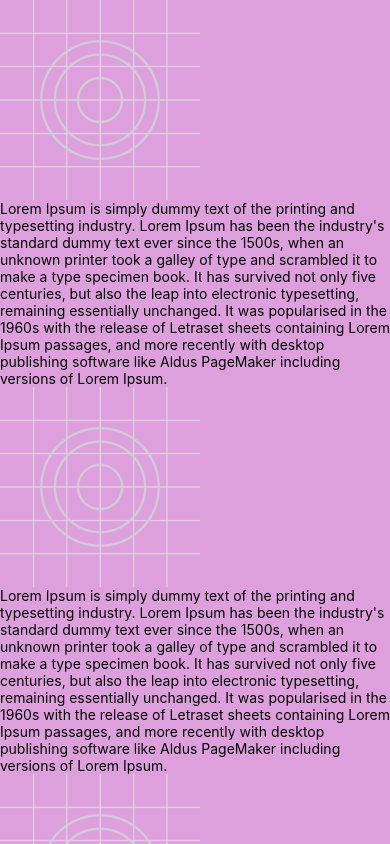
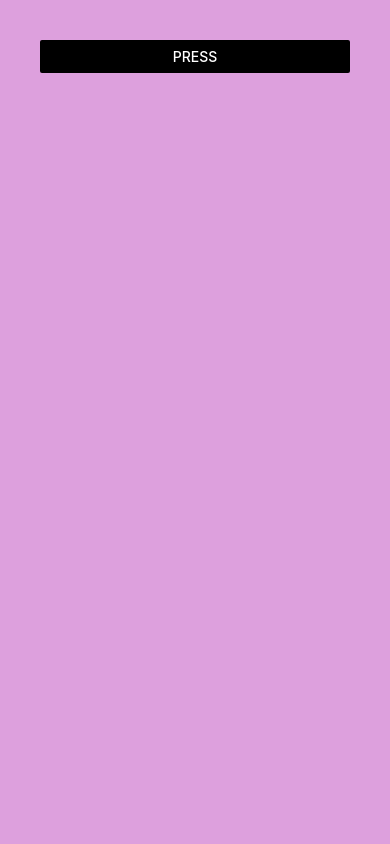
Before and after one commit to av1v3k/learn-rn, a React Native app: screen / in a window 390 px wide. Built offline with nearby package versions, Linux system fonts and the light colour scheme.

Commit message:
Button component

```diff
--- a/App.js
+++ b/App.js
@@ -1,4 +1,11 @@
-import { View, Text, Image, ImageBackground, ScrollView } from "react-native";
+import {
+  View,
+  Text,
+  Image,
+  ImageBackground,
+  ScrollView,
+  Button,
+} from "react-native";
 const logoImg = require("./assets/adaptive-icon.png");
 const logoImg2 = "https://picsum.photos/200";
 
@@ -8,61 +15,14 @@
       style={{
         backgroundColor: "plum",
         flex: 1,
-        // justifyContent: "center",
-        // alignItems: "center",
+        padding: 40,
       }}
     >
-      <ScrollView>
-        <Image source={logoImg} style={{ width: 200, height: 200 }} />
-        <Text>
-          Lorem Ipsum is simply dummy text of the printing and typesetting
-          industry. Lorem Ipsum has been the industry's standard dummy text ever
-          since the 1500s, when an unknown printer took a galley of type and
-          scrambled it to make a type specimen book. It has survived not only
-          five centuries, but also the leap into electronic typesetting,
-          remaining essentially unchanged. It was popularised in the 1960s with
-          the release of Letraset sheets containing Lorem Ipsum passages, and
-          more recently with desktop publishing software like Aldus PageMaker
-          including versions of Lorem Ipsum.
-        </Text>
-
-        <Image source={logoImg} style={{ width: 200, height: 200 }} />
-        <Text>
-          Lorem Ipsum is simply dummy text of the printing and typesetting
-          industry. Lorem Ipsum has been the industry's standard dummy text ever
-          since the 1500s, when an unknown printer took a galley of type and
-          scrambled it to make a type specimen book. It has survived not only
-          five centuries, but also the leap into electronic typesetting,
-          remaining essentially unchanged. It was popularised in the 1960s with
-          the release of Letraset sheets containing Lorem Ipsum passages, and
-          more recently with desktop publishing software like Aldus PageMaker
-          including versions of Lorem Ipsum.
-        </Text>
-        <Image source={logoImg} style={{ width: 200, height: 200 }} />
-
-        {/* <View
-        style={{
-          backgroundColor: "#FFFFFF",
-          width: 200,
-          height: 200,
-          justifyContent: "center",
-          alignItems: "center",
-        }}
-      >
-        <Text style={{ color: "#000" }}>Hello</Text>
-      </View>
-      <View
-        style={{
-          backgroundColor: "teal",
-          width: 200,
-          height: 200,
-          justifyContent: "center",
-          alignItems: "center",
-        }}
-      >
-        <Text style={{ color: "#ACC" }}>world</Text>
-      </View> */}
-      </ScrollView>
+      <Button
+        title="Press"
+        onPress={() => console.log("Pressed")}
+        color={"black"}
+      ></Button>
     </View>
   );
 }
```
Also changed, not shown: 1 other file (tests, documents, lock files or other folders).
